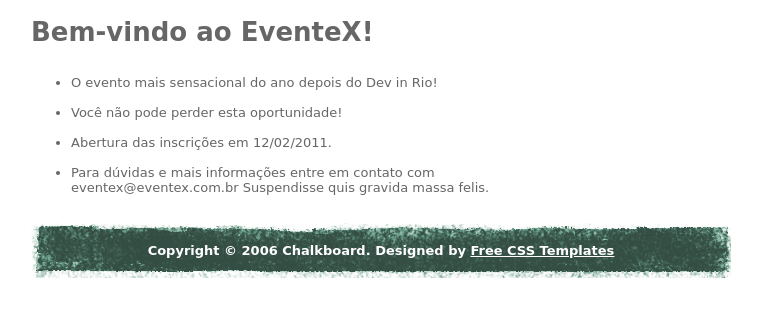
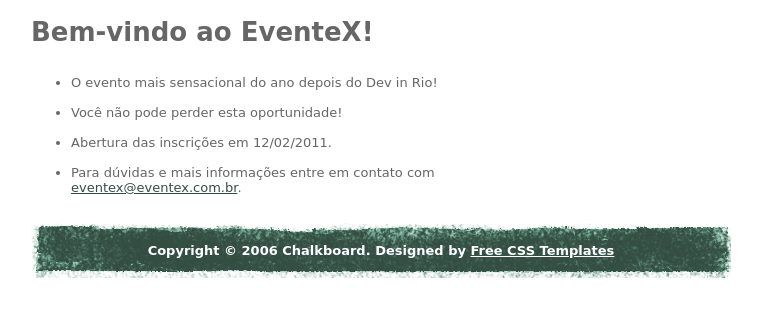
Before and after one commit to yuripiratello/Eventex, a Django app: page / in a window 1280 px wide. Shown: the part 161-478 px from the top of the page, without its empty margins (259-1021 px from the left). Run offline with Django 3.2, Linux system fonts and the light colour scheme.

Commit message:
Correcao template

```diff
--- a/templates/index.html
+++ b/templates/index.html
@@ -30,8 +30,8 @@ Released for free under a Creative Commons Attribution 2.5 License
                                         <li>Você não pode perder esta oportunidade!</li>
                                         <br />
                                         <li>Abertura das inscrições em 12/02/2011.<br /></li><br />
-                                        <li>Para dúvidas e mais informações entre em contato com eventex@eventex.com.br
-                                        Suspendisse quis gravida massa felis.</a></li>
+                                        <li>Para dúvidas e mais informações entre em contato com <a href="mailto:eventex@eventex.com.br">eventex@eventex.com.br</a>.
+                                        </li>
                                 </ul>
 			</div>
 
```
